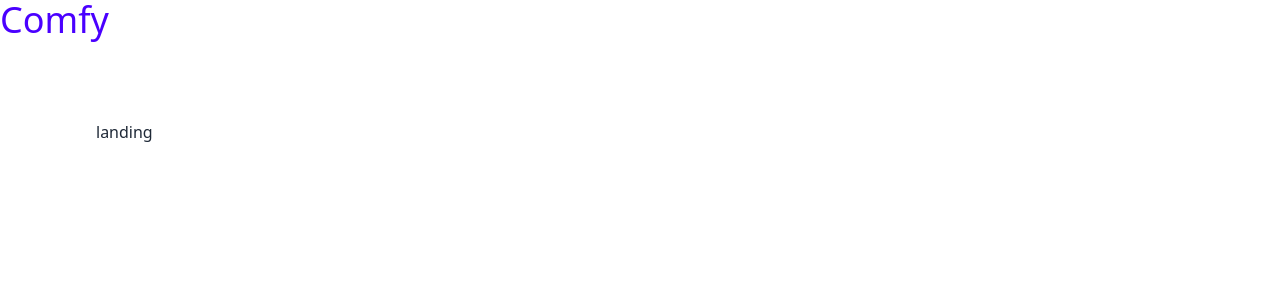
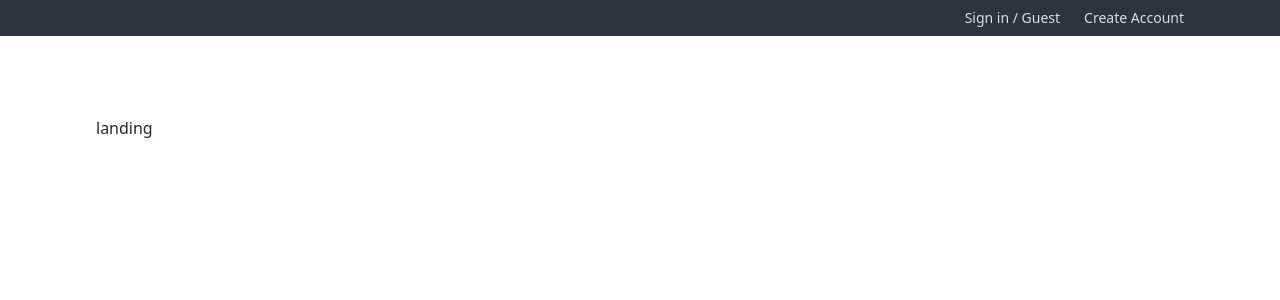
Before and after one commit to Aymen-s/comfy-store, a React (Vite) app: page / in a window 1280 px wide. Shown: the top 300 px of the page. Built offline with nearby package versions, Linux system fonts and the light colour scheme.

Commit message:
adding a header component

```diff
--- /dev/null
+++ b/src/components/Header.jsx
@@ -0,0 +1,22 @@
+import { Link } from "react-router-dom";
+
+function Header() {
+  return (
+    <header className="bg-neutral py-2 text-neutral-content">
+      <div className="align-element flex justify-center sm:justify-end">
+        {/* USER */}
+        {/* LINK */}
+        <div className="flex gap-x-6 justify-center items-center">
+          <Link to="/login" className="link link-hover text-xs sm:text-sm">
+            Sign in / Guest
+          </Link>
+          <Link to="/register" className="link link-hover text-xs sm:text-sm">
+            Create Account
+          </Link>
+        </div>
+      </div>
+    </header>
+  );
+}
+
+export default Header;
--- a/src/components/index.js
+++ b/src/components/index.js
@@ -1,2 +1,3 @@
 export { default as FormInput } from "./FormInput";
 export { default as SubmitBtn } from "./SubmitBtn";
+export { default as Header } from "./Header";
--- a/src/pages/HomeLayout.jsx
+++ b/src/pages/HomeLayout.jsx
@@ -1,11 +1,10 @@
 import { Outlet } from "react-router-dom";
+import { Header } from "../components";
 
 function HomeLayout() {
   return (
     <>
-      <nav>
-        <span className="text-4xl text-primary">Comfy</span>
-      </nav>
+      <Header />
       <section className="align-element py-20">
         <Outlet />
       </section>
```
